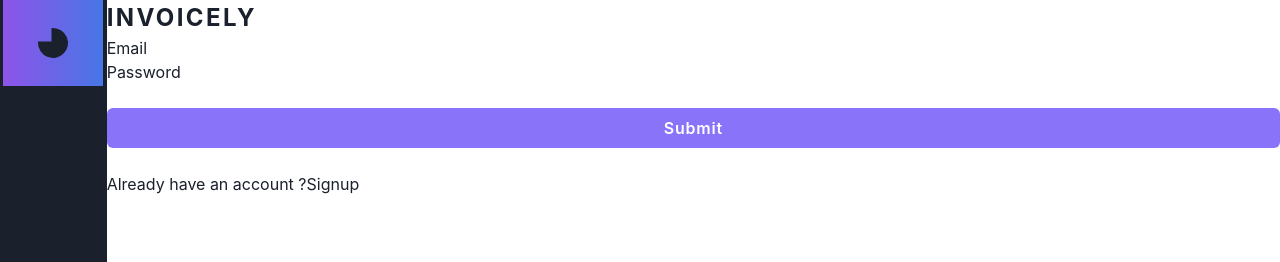
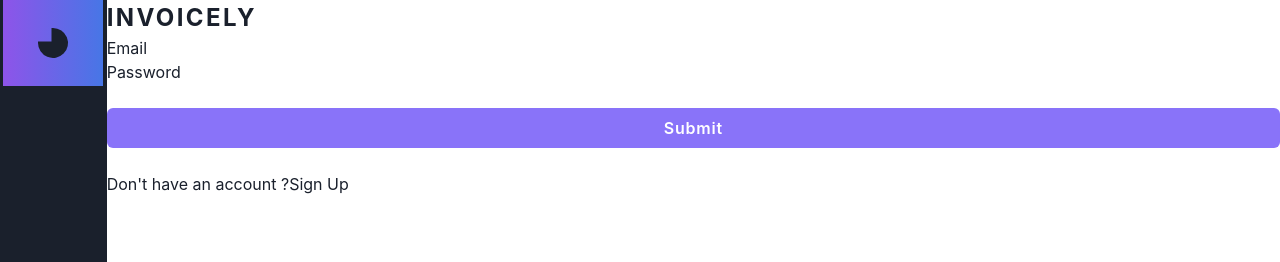
Before and after one commit to Ronit-Banerjee-78/invoice, a React (Vite) app in the folder FrontEnd/: page /login in a window 1280 px wide. Shown: the top 262 px of the page. Built offline with nearby package versions, Linux system fonts and the light colour scheme.

Commit message:
[Refactor] Form Navigations Texts.

```diff
--- a/FrontEnd/src/Pages/Login.jsx
+++ b/FrontEnd/src/Pages/Login.jsx
@@ -120,12 +120,12 @@ function Login() {
         </Button>
       </form>
       <p className="text-center mt-4">
-        Already have an account ?
+        Don't have an account ?
         <NavLink
           className="font-semibold mx-2  text-[#8973f9] text-base tracking-wide"
           to="/signup"
         >
-          Signup
+          Sign Up
         </NavLink>
       </p>
     </section>
--- a/FrontEnd/src/Pages/Signup.jsx
+++ b/FrontEnd/src/Pages/Signup.jsx
@@ -139,7 +139,7 @@ function Signup() {
           className="font-semibold mx-2 text-[#8973f9] text-base tracking-wide"
           to="/login"
         >
-          Login
+          Log In
         </NavLink>
       </p>
     </section>
```
